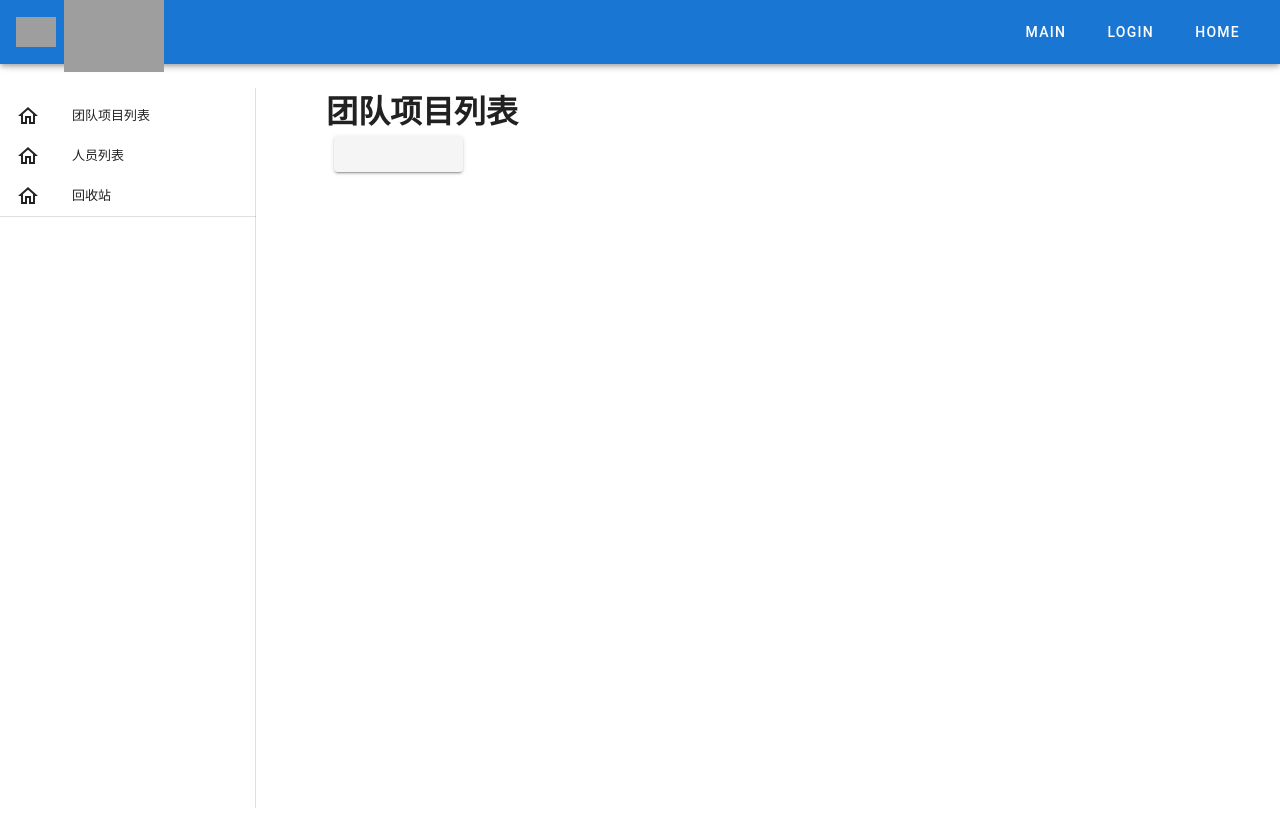
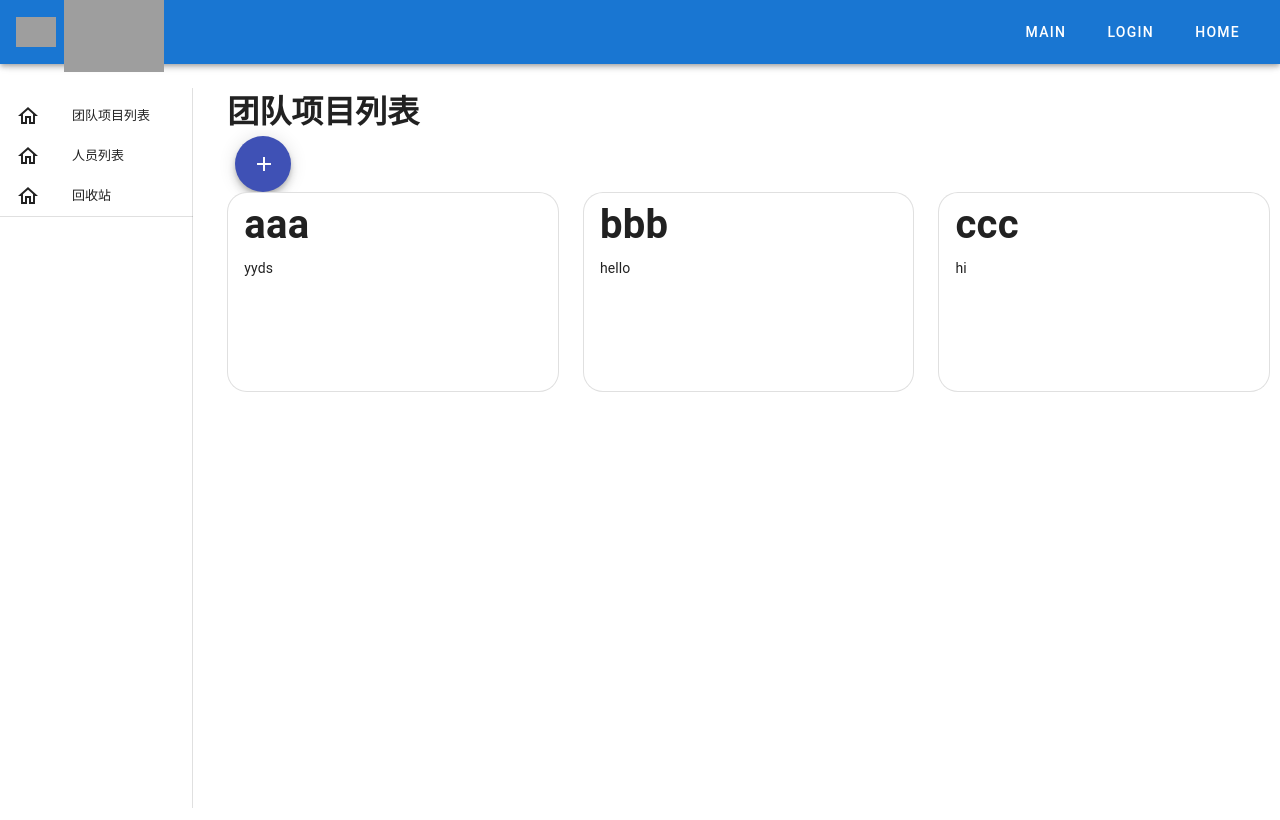
Before and after one commit to echo17666/2022-summer, a Vue app in the folder frontend/: page /team/project in a window 1280 px wide. Built offline with nearby package versions, Linux system fonts and the light colour scheme; grey boxes are pictures that could not be loaded.

Commit message:
添加项目项模板

```diff
--- /dev/null
+++ b/frontend/src/components/Starting/ProjectItem.vue
@@ -0,0 +1,46 @@
+<template>
+  <div>
+    <v-card outlined class="mx-auto" :style="{'border-radius':'20px',height:'200px'}">
+      <v-row>
+        <v-col cols="12" md="7">
+            <v-card-title>
+              <h1>
+             {{project.name}}
+             </h1>
+            </v-card-title>
+          <v-card-text>
+             {{project.introduction}}
+          </v-card-text>
+          <v-card-actions>
+
+          </v-card-actions>
+        </v-col>
+
+
+      </v-row>
+
+    </v-card>
+
+  </div>
+</template>
+
+<script>
+
+
+export default {
+  name: "ProjectItem",
+  props: ["project"],
+  data() {
+    return {
+
+    };
+  },
+  methods: {
+
+  },
+
+};
+</script>
+<style scoped>
+
+</style>
--- a/frontend/src/components/Team/Team.vue
+++ b/frontend/src/components/Team/Team.vue
@@ -1,7 +1,7 @@
 <template>
   <div class="team">
     <div class="row">
-      <v-col cols="12" md="3">
+      <v-col cols="12" md="2">
      <v-navigation-drawer
       permanent
       height="90vh"
@@ -58,7 +58,7 @@
     </v-navigation-drawer>
     </v-col>
 
-    <v-col cols="12" md="9">
+    <v-col cols="12" md="10" >
             <router-view/>
     </v-col>
 
--- a/frontend/src/components/Team/TeamProject.vue
+++ b/frontend/src/components/Team/TeamProject.vue
@@ -1,19 +1,98 @@
 <template>
-  <div class="teamproject">
-    <h1>团队项目列表</h1>  <v-btn class="mx-2"  >
-    <span class="material-icons-outlined">plus</span>
+  <div class="teamproject" :style="{'margin-left':'10px','margin-right':'10px'}">
+    <h1>团队项目列表</h1>  <v-btn  @click="dialog=!dialog" class="mx-2" fab dark color="indigo">
+    <span class="material-icons-outlined">add</span>
     </v-btn>
+    <v-row>
+    <v-col cols="12" md="4" v-for="(project,index) in project" :key="index">
+    <proitem :project="project"></proitem>
+    </v-col>
+</v-row>
+     <v-dialog v-model="dialog" persistent max-width="600px">
+      <v-card>
+        <v-card-title>
+          <span class="headline">新建项目</span>
+        </v-card-title>
+        <v-card-text>
+          <v-container>
+            <v-row>
+            <v-col col="12" md="12">
+            <v-text-field
+            v-model="newProject.name"
+            :counter="10"
+            label="项目名称"
+            required
+          ></v-text-field>
+          </v-col>
+            <v-col col="12" md="12">
+          <v-textarea
+          v-model="newProject.introduction"
+          outlined
+          label="项目简介"
+          rows="4"
+          :counter="100"
+          row-height="30"
+        ></v-textarea>
+        </v-col>
+            </v-row>
+          </v-container>
+        </v-card-text>
+        <v-card-actions>
+          <v-spacer></v-spacer>
+          <v-btn color="blue darken-1" text @click="cancel()">取消</v-btn>
+          <v-btn color="blue darken-1" text @click="addProject()">创建</v-btn>
+        </v-card-actions>
+      </v-card>
+    </v-dialog>
+
+
   </div>
+
 </template>
 <script>
-
+import ProjectItem from '@/components/Starting/ProjectItem.vue'
 export default {
   name: 'TeamProject',
+  components: {
+    proitem:ProjectItem
+  },
   data(){
-    return{}
+    return{
+        dialog: false,
+        newProject:{
+            name:'',
+            introduction:"",
+        },
+        project:[
+            {name:"aaa",introduction:"yyds"},
+            {name:"bbb",introduction:"hello"},
+            {name:"ccc",introduction:"hi"},
+        ]
+    }
   },
     methods: {
+        addProject(){
+            console.log(this.newProject.name,"xxx",this.newProject.introduction)
+            this.project.push(this.newProject);
+            console.log(this.project)
 
+
+            this.$notify({
+              title: '项目创建成功',
+              type: 'success'
+            })
+             this.newProject.name='';
+            this.newProject.introduction="",
+            this.dialog = false;
+        },
+        cancel(){
+
+            this.newProject.name='';
+            this.newProject.introduction="";
+
+            this.dialog=false;
+
+        }
 
   }
 }
```
